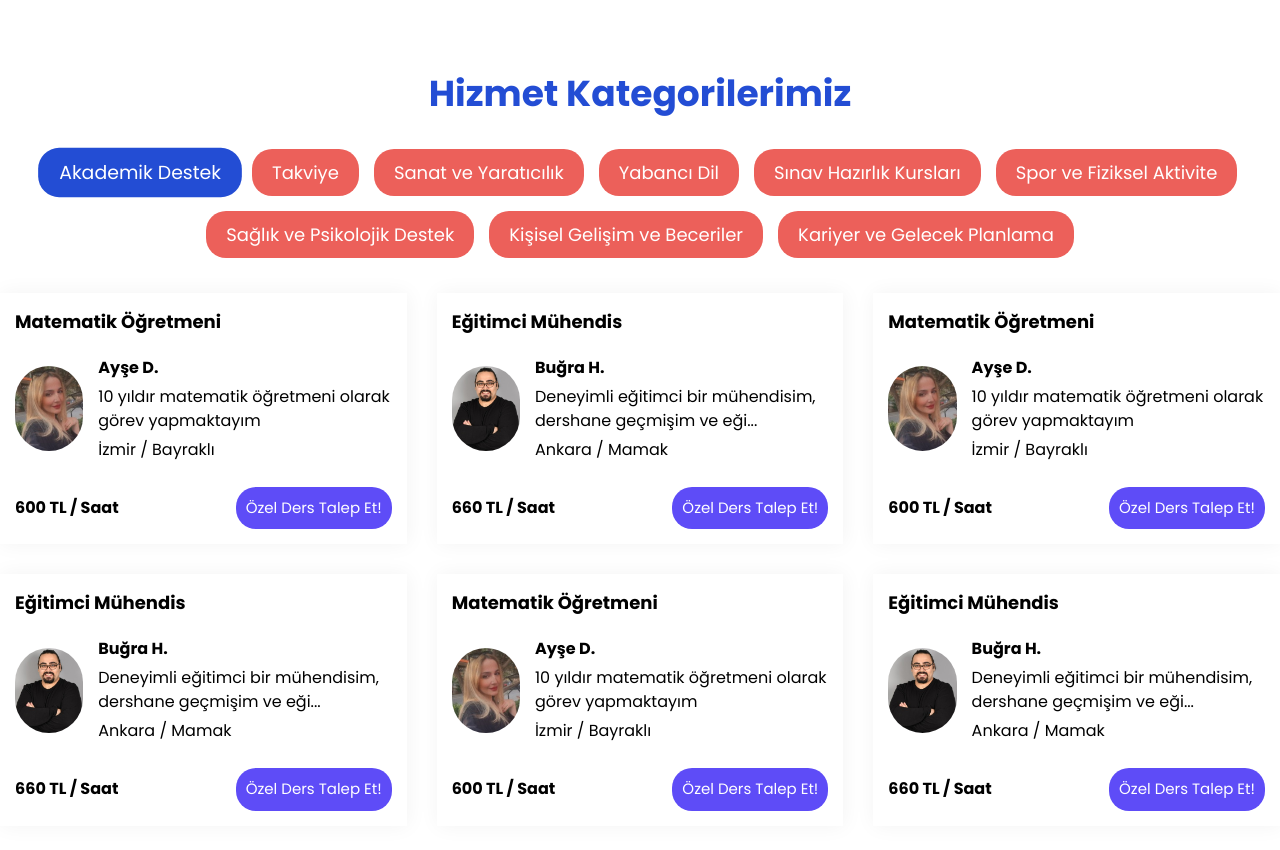
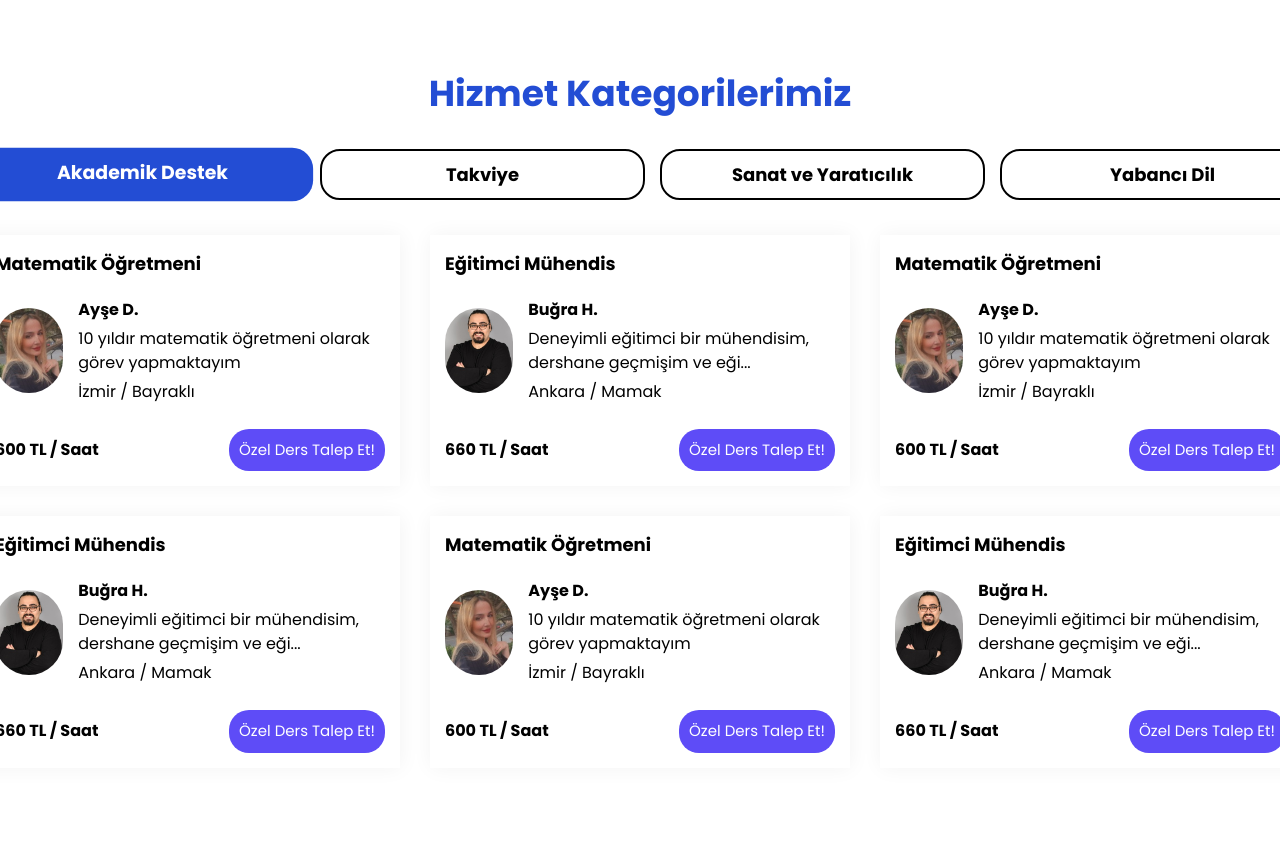
Before and after one commit to vkmerd/kursbu-app, a Next.js app: page / in a window 1280 px wide. Shown: the part 3200-4050 px from the top of the page. Built offline with nearby package versions, Linux system fonts and the light colour scheme.

Commit message:
tab menü güncellendi

```diff
--- a/app/globals.css
+++ b/app/globals.css
@@ -9,3 +9,23 @@
 .home-gradient{
     background: linear-gradient(0deg, #FFFFFF 0%, #F0F2FF 100%);
 }
+
+
+.custom-scrollbar::-webkit-scrollbar {
+    width: 8px;
+    height: 8px;
+  }
+
+  .custom-scrollbar::-webkit-scrollbar-thumb {
+    background-color: #234DD4;
+    border-radius: 10px;
+  }
+
+  .custom-scrollbar::-webkit-scrollbar-thumb:hover {
+    background-color: #ec605a;
+  }
+
+  .custom-scrollbar::-webkit-scrollbar-track {
+    background: #f1f1f1;
+    border-radius: 10px;
+  }
--- a/app/homePageComponents/EducationTabContainer.jsx
+++ b/app/homePageComponents/EducationTabContainer.jsx
@@ -1,7 +1,7 @@
 "use client"
 
 import { motion } from 'framer-motion';
-import { useState, useReducer } from 'react';
+import { useState, useReducer,useRef } from 'react';
 import { categoryTabReducer, initialTabState,tabs } from '../components/CategoryTab';
 import Link from 'next/link';
 
@@ -14,11 +14,29 @@ export default function EducationTabContainer() {
     setActiveTab(tab);
   };
 
-
-
   const tabContentVariants = {
     hidden: { opacity: 0, y: 50 },
     visible: { opacity: 1, y: 0 }
+  };
+
+  const scrollContainerRef = useRef(null);
+
+  const scrollLeft = () => {
+    if (scrollContainerRef.current) {
+      scrollContainerRef.current.scrollBy({
+        left: -300,
+        behavior: 'smooth',
+      });
+    }
+  };
+
+  const scrollRight = () => {
+    if (scrollContainerRef.current) {
+      scrollContainerRef.current.scrollBy({
+        left: 300,
+        behavior: 'smooth',
+      });
+    }
   };
 
   return (
@@ -27,15 +45,34 @@ export default function EducationTabContainer() {
       <div className="w-full flex justify-center py-[20px]">
         <div className="max-w-[1320px] flex flex-col gap-[20px]">
           <div>
-            <div className="flex flex-wrap justify-center gap-[15px] py-[15px]">
-            {tabs.map(tabmenu => (
-              <div key={tabmenu.id}
-                className={`py-[10px] px-[20px] text-white text-[18px] hover:bg-[#234DD4] rounded-[20px] ${activeTab === tabmenu.id ? 'bg-[#234DD4] scale-105 transition duration-300' : 'bg-[#ec605a]'}`}
-                onClick={() => handleCategoryTabClick(tabmenu.id)}>
-                {tabmenu.head}
-              </div>
-            ))}
-            </div>
+          <div className="relative flex items-center">
+      <button
+        className="absolute left-[-40px] z-10 p-2 bg-[#ec605a] rounded-full text-white hover:bg-gray-300"
+        onClick={scrollLeft}
+      >
+        ◀
+      </button>
+      <div
+        className="flex overflow-x-auto gap-[15px] py-[15px] custom-scrollbar"
+        ref={scrollContainerRef}
+      >
+        {tabs.map(tabmenu => (
+          <div
+            key={tabmenu.id}
+            className={`min-w-[325px] max-w-[325px] flex-shrink-0 py-[10px] px-[20px] text-black text-[18px] text-center font-bold hover:bg-[#234DD4] rounded-[20px] ${activeTab === tabmenu.id ? 'bg-[#234DD4] scale-105 transition duration-300 text-white' : 'border-solid border-2 border-black text-black'}`}
+            onClick={() => handleCategoryTabClick(tabmenu.id)}
+          >
+            {tabmenu.head}
+          </div>
+        ))}
+      </div>
+      <button
+        className="absolute right-[-40px] z-10 p-2 bg-[#ec605a] rounded-full text-white hover:bg-gray-300"
+        onClick={scrollRight}
+      >
+        ▶
+      </button>
+    </div>
           </div>
           <div className="w-full">
              {tabs.filter(tab => tab.id === activeTab).map(tab => (
```
